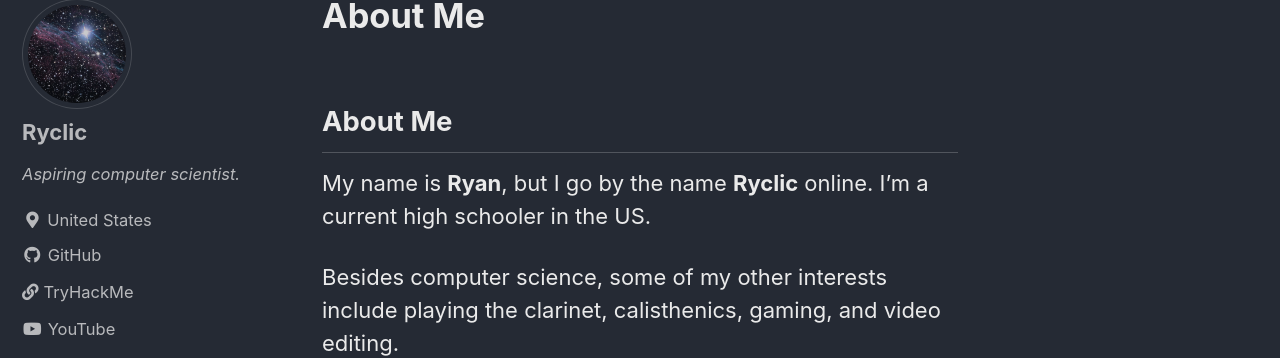
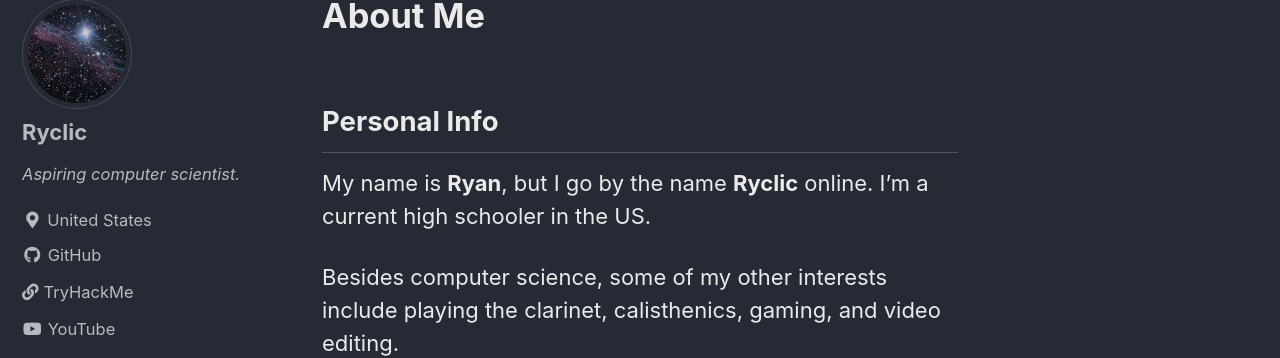
Before and after one commit to Ryclic/ryclic.github.io, a Jekyll site: the page built from _pages/about.md, in a window 1280 px wide and 1151 px high. Shown: the part 122-480 px from the top of the window. Built offline with Jekyll 4.4.1, drawn with Linux system fonts in a browser that asks for light colours; cached includes are drawn as plain includes; our own code applies the rules of GitHub Pages for plain Markdown files.

Commit message:
fix about me

```diff
--- a/_pages/about.md
+++ b/_pages/about.md
@@ -1,7 +1,8 @@
 ---
+title: "About Me"
 permalink: /about/
 ---
-## About Me
+## Personal Info
 
 My name is **Ryan**, but I go by the name **Ryclic** online. I'm a current high schooler in the US.
 
```
